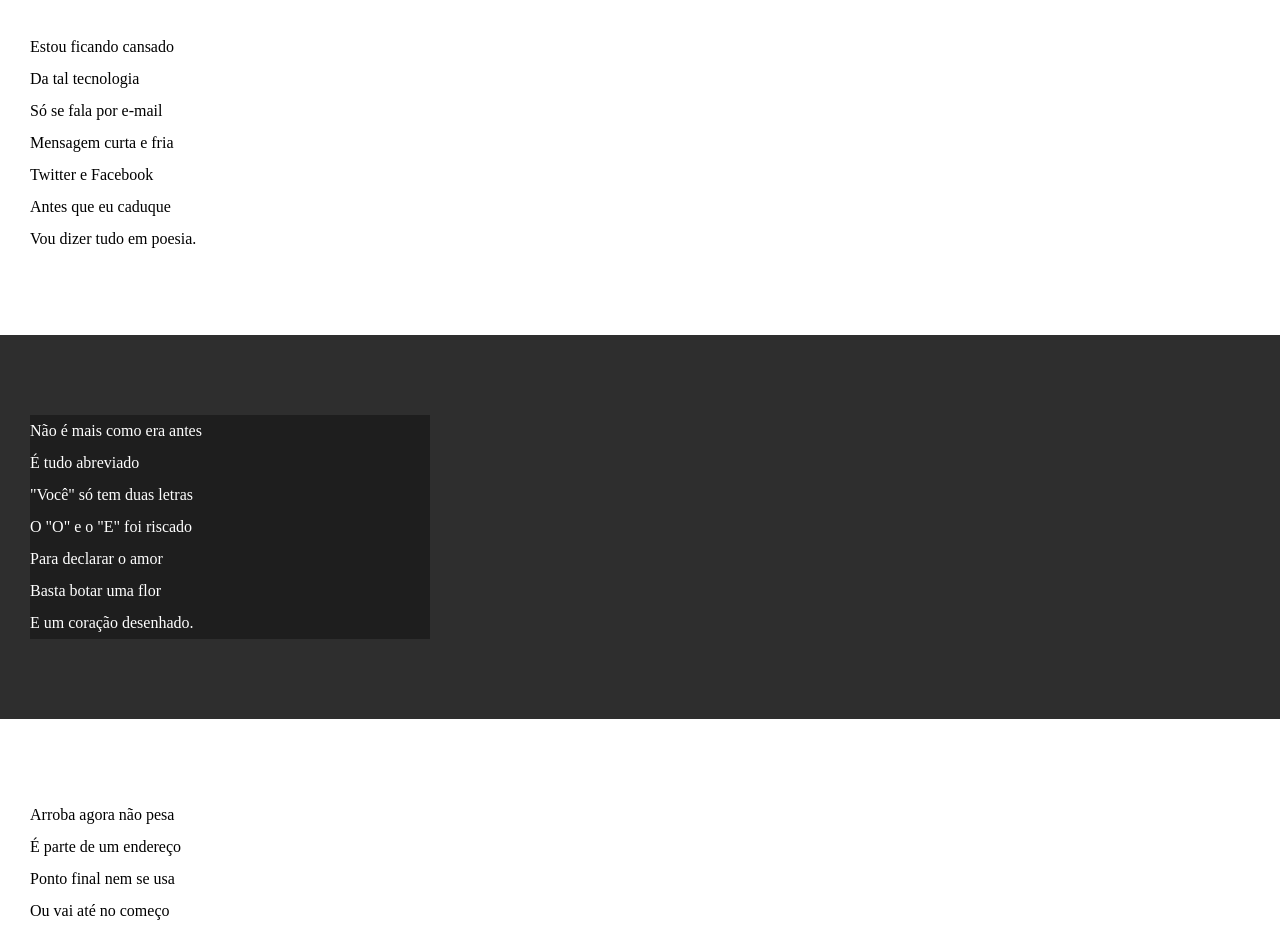
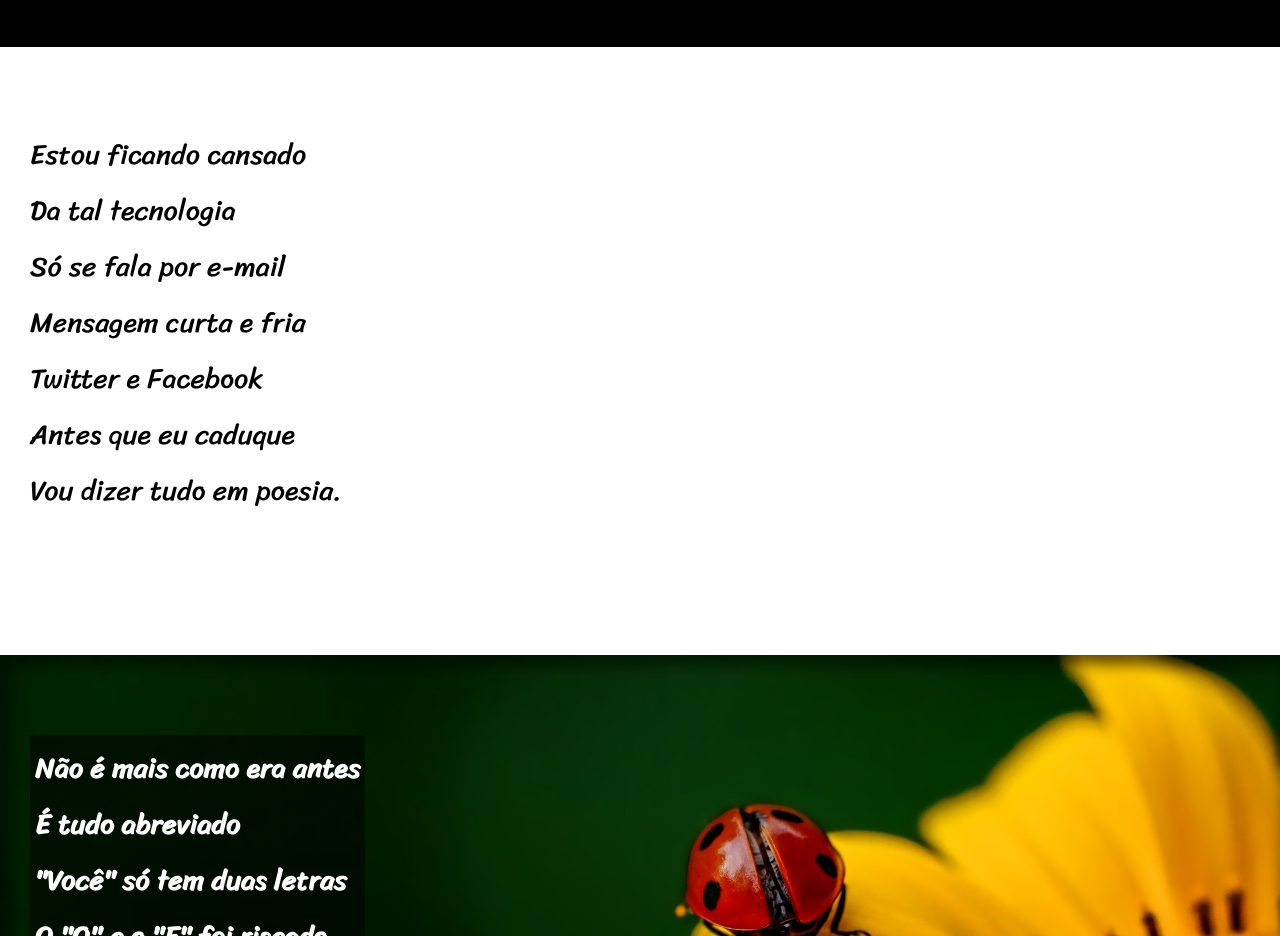
Before and after one commit to huandelsiqueira/EstudosDev, a plain HTML site: page estudos-dev/Módulo 3/dsf12-proj.-cordel/index.html in a window 1280 px wide. Shown: the part 204-1140 px from the top of the page. Drawn offline with Linux system fonts and the light colour scheme.

Commit message:
Att dsf012

```diff
--- a/estudos-dev/Módulo 3/dsf12-proj.-cordel/estilo/style.css
+++ b/estudos-dev/Módulo 3/dsf12-proj.-cordel/estilo/style.css
@@ -8,6 +8,7 @@
 html, body {
     min-height: 100vh;
     background-color: lightgrey;
+    font-family: Verdana, Geneva, Tahoma, sans-serif;
 }
 
 header {
@@ -19,6 +20,8 @@ header {
 header > h1 {
     font-variant: small-caps;
     padding-top: 50px;
+    font-family: 'Passion One';
+    font-size: 15vh;
 }
 
 header > p {
@@ -29,7 +32,6 @@ a, footer>a {
     color: white;
     text-decoration: none;
     font-weight: bold;
-
 }
 
 a:hover, footer>a:hover {
@@ -41,6 +43,12 @@ section {
     padding-bottom: 10vh;
     line-height: 2em;
     padding-left: 30px;
+    font-family: 'Sriracha';
+    font-size: 3.5vh;
+}
+
+section > p {
+    padding-bottom: 2em;
 }
 
 section.normal {
@@ -51,11 +59,26 @@ section.normal {
 section.imagem {
     background-color: rgb(46, 46, 46);
     color: white;
+    box-shadow: inset 6px 6px 13px 6px rgba(0, 0, 0, 0.432);
+    background-size: cover;
+    background-attachment: fixed;
 }
 
 section.imagem > p {
-    background-color: rgba(0, 0, 0, 0.349);
-    width: 400px;
+    background-color: rgba(0, 0, 0, 0.514);
+    display: inline-block;
+    padding: 5px;
+    text-shadow: 1px 1px 0px;
+}
+
+section#img01 {
+    background-image: url(../imagens/background001.jpg);
+    background-position: right center;
+}
+
+section#img02 {
+    background-image: url(../imagens/background002.jpg);
+    background-position: right center;
 }
 
 footer {
--- a/estudos-dev/Módulo 3/dsf12-proj.-cordel/index.html
+++ b/estudos-dev/Módulo 3/dsf12-proj.-cordel/index.html
@@ -28,7 +28,7 @@
         </p>
     </section>
 
-    <section class="imagem">
+    <section class="imagem" id="img01">
         <p>
             Não é mais como era antes <br>
             É tudo abreviado <br>
@@ -61,7 +61,7 @@
         </p>
     </section>
 
-    <section class="imagem">
+    <section class="imagem" id="img02">
         <p>
             Tenho saudade das cartas <br>
             Escritas com a própria mão <br>
```
